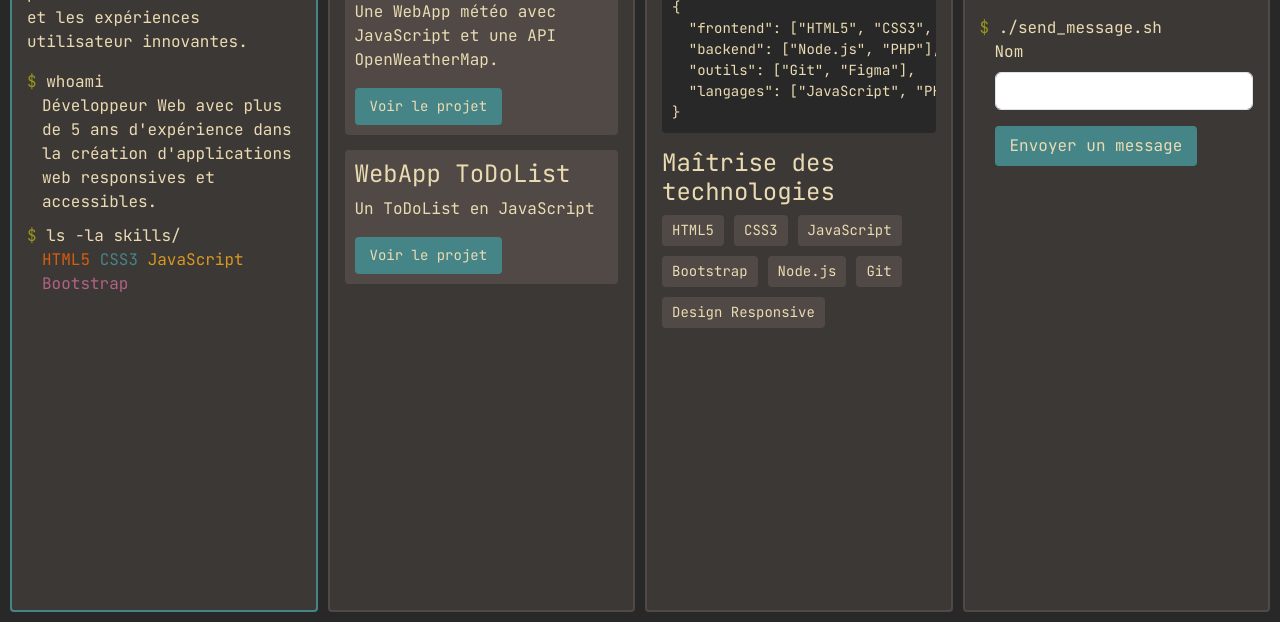
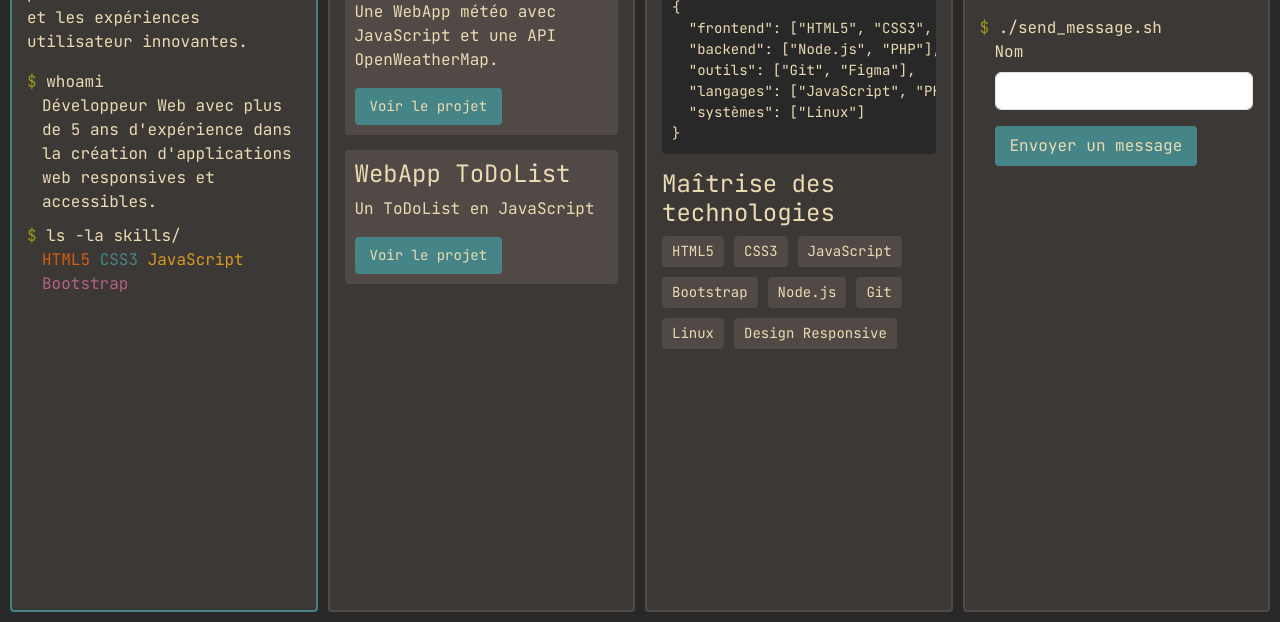
Before and after one commit to JimsonLa/portfolioWindowManager, a plain HTML site: page index.html in a window 1280 px wide. Shown: the part 178-800 px from the top of the page. Drawn offline with nearby package versions, Linux system fonts and the light colour scheme.

Commit message:
feat(skills): add Linux to skills list

```diff
--- a/index.html
+++ b/index.html
@@ -108,7 +108,8 @@
   "frontend": ["HTML5", "CSS3", "JavaScript", "Bootstrap", "Vue.js"],
   "backend": ["Node.js", "PHP"],
   "outils": ["Git", "Figma"],
-  "langages": ["JavaScript", "PHP"]
+  "langages": ["JavaScript", "PHP"],
+  "systèmes": ["Linux"]
 }</code></pre>
                 <h4>Maîtrise des technologies</h4>
                 <div class="skills-list">
@@ -118,6 +119,7 @@
                     <div class="skill-tag">Bootstrap</div>
                     <div class="skill-tag">Node.js</div>
                     <div class="skill-tag">Git</div>
+                    <div class="skill-tag">Linux</div>
                     <div class="skill-tag">Design Responsive</div>
                 </div>
             </div>
```
